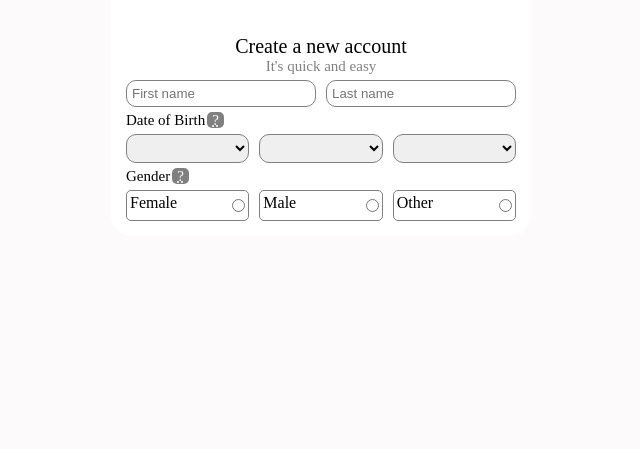
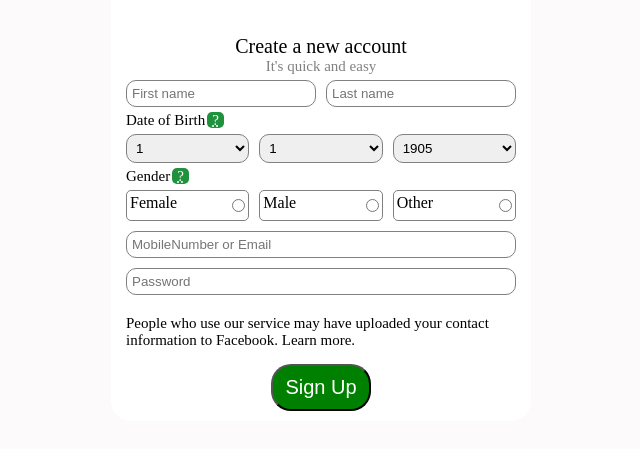
Before and after one commit to Srinaya29/forms, a plain HTML site: page temp21.html in a window 1280 px wide. Shown: the part 113-562 px from the top of the page, without its empty margins (319-959 px from the left). Drawn offline with Linux system fonts and the light colour scheme.

Commit message:
modified temp21

```diff
--- a/temp21.html
+++ b/temp21.html
@@ -47,6 +47,8 @@
         font-size: 20px;
         background-color: green;
         padding: 10px;
+        border-radius: 20px;
+        width:100px;
     }
     .leftCaption{
         color: black;
@@ -64,7 +66,7 @@
         padding: 3px;
 
     }.qMark {
-        background-color: gray;
+        background-color: rgb(32, 145, 60);
         border-radius: 5px;
         color: white;
         padding-left: 5px;
@@ -116,7 +118,38 @@
         <div><input type="radio" name="gender" value="other"></div>
         </div>
     </div>
+    <div class="row">
+        <input type="text" placeholder="MobileNumber or Email" required>
+    </div>
+    <div class="row">
+        <input type="password" placeholder="Password" required>
+    </div>
+    <div class="row">
+        <div class="leftCaption">
+        <p>People who use our service may have uploaded your contact information to Facebook. Learn more.</p>
+    </div>
+    </div>
+    <div class="row">
+        <button>Sign Up</button>
+    </div>
 
-</div>
+    </div>
+    <script>
+        let=str=""
+        for(let i=1;i<=31;i++){
+        str+=`<option>${i}</option>`;
+        }
+        day.innerHTML=str;
+        str=""
+        for (let i = 1; i <= 12; i++) {
+          str += `<option>${i}</option>`;
+        }
+        month.innerHTML = str;
+        str=""
+        for (let i = 1905; i <= 2025; i++) {
+          str += `<option>${i}</option>`;
+        }
+        year.innerHTML = str;
+    </script>
 </body>
 </html>
```
